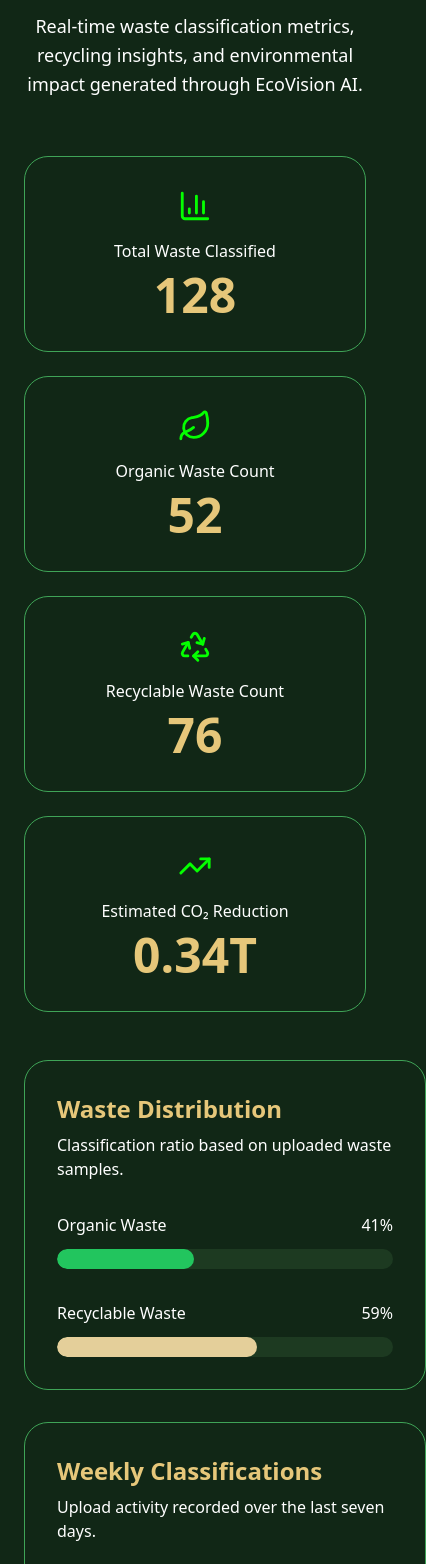
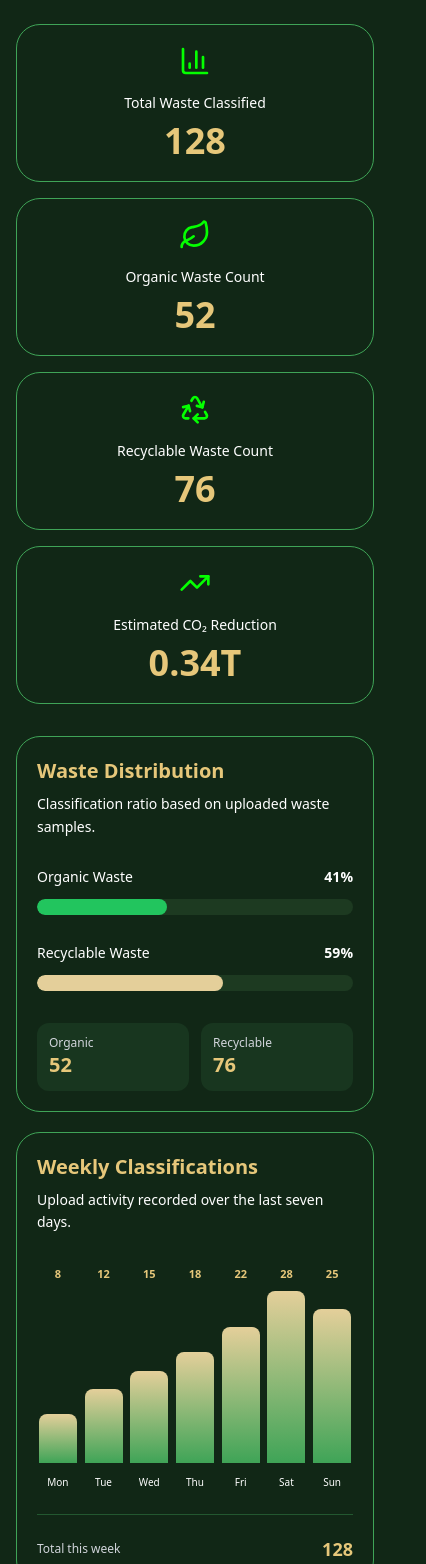
Before and after one commit to Subham-Das1/Eco-Vision, a React (Create React App) app in the folder frontend/: page / in a window 390 px wide. Shown: the part 2409-3973 px from the top of the page, 426 px wide, since content can reach past the window. Built offline with nearby package versions, Linux system fonts and the light colour scheme.

Commit message:
Refactor Analytics component and improve layout
Refactor Analytics component for improved readability and performance. Introduce AnimatedCount function for animation effects and update layout for better responsiveness.

```diff
--- a/frontend/src/components/Analytics.jsx
+++ b/frontend/src/components/Analytics.jsx
@@ -8,8 +8,32 @@ import {
   Brain,
   Lightbulb,
 } from "lucide-react";
+
 import CountUp from "react-countup";
 import { useInView } from "react-intersection-observer";
+
+// Animated Counter
+function AnimatedCount({ end, decimals = 0, suffix = "" }) {
+  const { ref, inView } = useInView({
+    triggerOnce: true,
+    threshold: 0,
+  });
+
+  return (
+    <span ref={ref} className="tabular-nums">
+      {inView ? (
+        <CountUp
+          end={end}
+          decimals={decimals}
+          duration={2.5}
+          suffix={suffix}
+        />
+      ) : (
+        end.toFixed(decimals) + suffix
+      )}
+    </span>
+  );
+}
 
 function Analytics() {
   const organic = 52;
@@ -19,304 +43,337 @@ function Analytics() {
   const weeklyData = [8, 12, 15, 18, 22, 28, 25];
   const days = ["Mon", "Tue", "Wed", "Thu", "Fri", "Sat", "Sun"];
 
-  const { ref, inView } = useInView({
-    triggerOnce: true,
-    threshold: 0.3,
-    });
+  const maxWeeklyValue = Math.max(...weeklyData);
 
-    const AnimatedCount = ({
-    end,
-    decimals = 0,
-    suffix = "",
-    }) =>
-    inView ? (
-        <CountUp
-        end={end}
-        decimals={decimals}
-        duration={2.5}
-        suffix={suffix}
-        />
-    ) : (
-        <>
-        {(0).toFixed(decimals)}
-        {suffix}
-        </>
-    );
+  const organicPercentage = Math.round((organic / total) * 100);
+  const recyclablePercentage = Math.round((recyclable / total) * 100);
 
   return (
     <section
-        ref={ref}
-        id="analytics"
-        className="w-full flex items-center justify-center px-6 py-24"
+      id="analytics"
+      className="w-full flex justify-center px-4 sm:px-6 py-16 sm:py-24 overflow-hidden"
     >
-      <div className="w-full max-w-6xl">
+      <div className="w-full max-w-6xl min-w-0">
+
         {/* Heading */}
-        <div className="text-center">
-          <h2 className="text-5xl font-bold text-[#e6c77a]">
+        <div className="text-center px-2">
+          <h2 className="text-3xl sm:text-4xl lg:text-5xl font-bold text-[#e6c77a]">
             Public Analytics
           </h2>
 
-          <p className="mt-5 text-lg text-[#ffffff] max-w-3xl mx-auto leading-relaxed">
+          <p className="mt-4 sm:mt-5 text-sm sm:text-lg text-white max-w-3xl mx-auto leading-relaxed">
             Real-time waste classification metrics, recycling insights,
             and environmental impact generated through EcoVision AI.
           </p>
         </div>
 
         {/* Statistics Cards */}
-        <div className="grid md:grid-cols-2 xl:grid-cols-4 gap-6 mt-14">
-          <div className="border border-[#3fa457] rounded-3xl p-8 text-center">
-            <BarChart3
-              size={34}
-              className="mx-auto text-[#04ff00]"
-            />
+        <div className="grid grid-cols-1 sm:grid-cols-2 xl:grid-cols-4 gap-4 sm:gap-6 mt-10 sm:mt-14">
 
-            <p className="mt-4 text-[#ffffff]">
+          {/* Total Waste */}
+          <div className="min-w-0 border border-[#3fa457] rounded-3xl p-5 sm:p-8 text-center">
+            <BarChart3 size={32} className="mx-auto text-[#04ff00]" />
+
+            <p className="mt-4 text-sm sm:text-base text-white">
               Total Waste Classified
             </p>
 
-            <h3 className="mt-2 text-5xl font-bold text-[#e6c77a]">
-              <AnimatedCount end={128} duration={2.5} />
+            <h3 className="mt-2 text-4xl sm:text-5xl font-bold text-[#e6c77a]">
+              <AnimatedCount end={128} />
             </h3>
           </div>
 
-          <div className="border border-[#3fa457] rounded-3xl p-8 text-center">
-            <Leaf
-              size={34}
-              className="mx-auto text-[#04ff00]"
-            />
+          {/* Organic Waste */}
+          <div className="min-w-0 border border-[#3fa457] rounded-3xl p-5 sm:p-8 text-center">
+            <Leaf size={32} className="mx-auto text-[#04ff00]" />
 
-            <p className="mt-4 text-[#ffffff]">
+            <p className="mt-4 text-sm sm:text-base text-white">
               Organic Waste Count
             </p>
 
-            <h3 className="mt-2 text-5xl font-bold text-[#e6c77a]">
-              <AnimatedCount end={52} duration={2.5} />
+            <h3 className="mt-2 text-4xl sm:text-5xl font-bold text-[#e6c77a]">
+              <AnimatedCount end={52} />
             </h3>
           </div>
 
-          <div className="border border-[#3fa457] rounded-3xl p-8 text-center">
-            <Recycle
-              size={34}
-              className="mx-auto text-[#04ff00]"
-            />
+          {/* Recyclable Waste */}
+          <div className="min-w-0 border border-[#3fa457] rounded-3xl p-5 sm:p-8 text-center">
+            <Recycle size={32} className="mx-auto text-[#04ff00]" />
 
-            <p className="mt-4 text-[#ffffff]">
+            <p className="mt-4 text-sm sm:text-base text-white">
               Recyclable Waste Count
             </p>
 
-            <h3 className="mt-2 text-5xl font-bold text-[#e6c77a]">
-              <AnimatedCount end={76} duration={2.5} />
+            <h3 className="mt-2 text-4xl sm:text-5xl font-bold text-[#e6c77a]">
+              <AnimatedCount end={76} />
             </h3>
           </div>
 
-          <div className="border border-[#3fa457] rounded-3xl p-8 text-center">
-            <TrendingUp
-              size={34}
-              className="mx-auto text-[#04ff00]"
-            />
+          {/* CO2 Reduction */}
+          <div className="min-w-0 border border-[#3fa457] rounded-3xl p-5 sm:p-8 text-center">
+            <TrendingUp size={32} className="mx-auto text-[#04ff00]" />
 
-            <p className="mt-4 text-[#ffffff]">
+            <p className="mt-4 text-sm sm:text-base text-white">
               Estimated CO₂ Reduction
             </p>
 
-            <h3 className="mt-2 text-5xl font-bold text-[#e6c77a]">
-              <AnimatedCount end={0.34} decimals={2} duration={2.5} suffix="T" />
+            <h3 className="mt-2 text-4xl sm:text-5xl font-bold text-[#e6c77a]">
+              <AnimatedCount end={0.34} decimals={2} suffix="T" />
             </h3>
           </div>
+
         </div>
 
         {/* Charts Section */}
-        <div className="grid lg:grid-cols-2 gap-8 mt-12">
+        <div className="grid grid-cols-1 lg:grid-cols-2 gap-5 sm:gap-8 mt-8 sm:mt-12">
+
           {/* Waste Distribution */}
-          <div className="border border-[#3fa457] rounded-3xl p-8">
-            <h3 className="text-2xl font-semibold text-[#e6c77a]">
+          <div className="min-w-0 w-full border border-[#3fa457] rounded-3xl p-5 sm:p-7 lg:p-8">
+
+            <h3 className="text-xl sm:text-2xl font-semibold text-[#e6c77a]">
               Waste Distribution
             </h3>
 
-            <p className="text-[#ffffff] mt-2">
+            <p className="text-sm sm:text-base text-white mt-2 leading-relaxed">
               Classification ratio based on uploaded waste samples.
             </p>
 
-            <div className="mt-8">
-              <div className="flex justify-between text-[#ffffff] mb-3">
+            {/* Organic Waste */}
+            <div className="mt-7 sm:mt-8">
+              <div className="flex justify-between items-center flex-wrap gap-2 text-white text-sm sm:text-base mb-3">
                 <span>Organic Waste</span>
-                <span>
-                  {Math.round((organic / total) * 100)}%
+
+                <span className="font-semibold tabular-nums">
+                  {organicPercentage}%
                 </span>
               </div>
 
-              <div className="w-full h-5 bg-[#1d3a21] rounded-full overflow-hidden">
+              <div className="w-full h-4 sm:h-5 bg-[#1d3a21] rounded-full overflow-hidden">
                 <div
-                  className="h-full bg-green-500 rounded-full"
-                  style={{
-                    width: `${(organic / total) * 100}%`,
-                  }}
+                  className="h-full bg-green-500 rounded-full transition-all duration-1000"
+                  style={{ width: `${organicPercentage}%` }}
                 />
               </div>
             </div>
 
-            <div className="mt-8">
-              <div className="flex justify-between text-[#ffffff] mb-3">
+            {/* Recyclable Waste */}
+            <div className="mt-7 sm:mt-8">
+              <div className="flex justify-between items-center flex-wrap gap-2 text-white text-sm sm:text-base mb-3">
                 <span>Recyclable Waste</span>
-                <span>
-                  {Math.round((recyclable / total) * 100)}%
+
+                <span className="font-semibold tabular-nums">
+                  {recyclablePercentage}%
                 </span>
               </div>
 
-              <div className="w-full h-5 bg-[#1d3a21] rounded-full overflow-hidden">
+              <div className="w-full h-4 sm:h-5 bg-[#1d3a21] rounded-full overflow-hidden">
                 <div
-                  className="h-full bg-[#e4cf9a] rounded-full"
-                  style={{
-                    width: `${(recyclable / total) * 100}%`,
-                  }}
+                  className="h-full bg-[#e4cf9a] rounded-full transition-all duration-1000"
+                  style={{ width: `${recyclablePercentage}%` }}
                 />
               </div>
             </div>
+
+            {/* Distribution Summary */}
+            <div className="grid grid-cols-2 gap-3 mt-8">
+              <div className="bg-[#18361f] rounded-xl p-3 sm:p-4">
+                <p className="text-xs sm:text-sm text-gray-300">
+                  Organic
+                </p>
+
+                <p className="text-xl sm:text-2xl font-bold text-[#e6c77a]">
+                  {organic}
+                </p>
+              </div>
+
+              <div className="bg-[#18361f] rounded-xl p-3 sm:p-4">
+                <p className="text-xs sm:text-sm text-gray-300">
+                  Recyclable
+                </p>
+
+                <p className="text-xl sm:text-2xl font-bold text-[#e6c77a]">
+                  {recyclable}
+                </p>
+              </div>
+            </div>
+
           </div>
 
-          {/* Weekly Activity */}
-          <div className="border border-[#3fa457] rounded-3xl p-8">
-            <h3 className="text-2xl font-semibold text-[#e6c77a]">
+          {/* Weekly Classifications */}
+          <div className="min-w-0 w-full border border-[#3fa457] rounded-3xl p-5 sm:p-7 lg:p-8">
+
+            <h3 className="text-xl sm:text-2xl font-semibold text-[#e6c77a]">
               Weekly Classifications
             </h3>
 
-            <p className="text-[#ffffff] mt-2">
+            <p className="text-sm sm:text-base text-white mt-2 leading-relaxed">
               Upload activity recorded over the last seven days.
             </p>
 
-            <div className="flex items-end justify-between h-72 mt-10">
-              {weeklyData.map((value, index) => (
-                <div
-                  key={index}
-                  className="flex flex-col items-center"
-                >
-                  <div
-                    className="w-12 rounded-t-xl bg-gradient-to-t from-[#3fa457] to-[#e4cf9a]"
-                    style={{
-                      height: `${value * 6}px`,
-                    }}
-                  />
+            {/* Weekly Chart */}
+            <div className="w-full mt-8 sm:mt-10">
+              <div className="grid grid-cols-7 gap-1 sm:gap-3 h-56 sm:h-64">
 
-                  <span className="mt-3 text-[#ffffff] text-sm">
-                    {days[index]}
-                  </span>
-                </div>
-              ))}
+                {weeklyData.map((value, index) => {
+                  const barHeight = (value / maxWeeklyValue) * 100;
+
+                  return (
+                    <div
+                      key={days[index]}
+                      className="min-w-0 h-full flex flex-col items-center justify-end"
+                    >
+                      {/* Value */}
+                      <span className="text-[11px] sm:text-sm font-semibold text-[#e6c77a] mb-2">
+                        {value}
+                      </span>
+
+                      {/* Bar */}
+                      <div className="w-full flex-1 flex items-end justify-center">
+                        <div
+                          className="
+                            w-full max-w-[38px]
+                            rounded-t-lg sm:rounded-t-xl
+                            bg-gradient-to-t
+                            from-[#3fa457]
+                            to-[#e4cf9a]
+                            transition-all duration-1000
+                          "
+                          style={{
+                            height: `${barHeight}%`,
+                            minHeight: "8px",
+                          }}
+                        />
+                      </div>
+
+                      {/* Day */}
+                      <span className="mt-3 text-[10px] sm:text-sm text-white">
+                        {days[index]}
+                      </span>
+                    </div>
+                  );
+                })}
+
+              </div>
             </div>
+
+            {/* Weekly Summary */}
+            <div className="mt-6 pt-5 border-t border-[#3fa457]/40 flex justify-between items-center gap-3">
+              <span className="text-xs sm:text-sm text-gray-300">
+                Total this week
+              </span>
+
+              <span className="text-lg sm:text-xl font-bold text-[#e6c77a]">
+                {weeklyData.reduce((sum, value) => sum + value, 0)}
+              </span>
+            </div>
+
           </div>
         </div>
 
         {/* Environmental Impact */}
-        <div className="mt-12 border border-[#3fa457] rounded-3xl p-10">
-          <h3 className="text-3xl font-semibold text-[#e6c77a]">
+        <div className="mt-8 sm:mt-12 border border-[#3fa457] rounded-3xl p-5 sm:p-8 lg:p-10">
+
+          <h3 className="text-2xl sm:text-3xl font-semibold text-[#e6c77a]">
             Environmental Impact
           </h3>
 
-          <p className="text-[#ffffff] mt-3 max-w-3xl">
+          <p className="text-sm sm:text-base text-white mt-3 max-w-3xl leading-relaxed">
             Every classified waste item contributes to smarter
             disposal decisions and supports sustainable waste
             management practices.
           </p>
 
-          <div className="grid md:grid-cols-3 gap-6 mt-8">
-            <div className="bg-[#18361f] rounded-2xl p-6">
-              <TreePine
-                size={28}
-                className="text-[#04ff00]"
-              />
+          <div className="grid grid-cols-1 sm:grid-cols-2 md:grid-cols-3 gap-4 sm:gap-6 mt-7 sm:mt-8">
 
-              <p className="mt-4 text-[#ffffff]">
+            {/* Trees Saved */}
+            <div className="min-w-0 bg-[#18361f] rounded-2xl p-5 sm:p-6">
+              <TreePine size={28} className="text-[#04ff00]" />
+
+              <p className="mt-4 text-sm sm:text-base text-white">
                 Trees Equivalent Saved
               </p>
 
-              <h4 className="text-4xl font-bold text-[#e6c77a] mt-2">
-                <AnimatedCount end={12} duration={2}  />
+              <h4 className="text-3xl sm:text-4xl font-bold text-[#e6c77a] mt-2">
+                <AnimatedCount end={12} />
               </h4>
             </div>
 
-            <div className="bg-[#18361f] rounded-2xl p-6">
-              <Factory
-                size={28}
-                className="text-[#04ff00]"
-              />
+            {/* CO2 Reduction */}
+            <div className="min-w-0 bg-[#18361f] rounded-2xl p-5 sm:p-6">
+              <Factory size={28} className="text-[#04ff00]" />
 
-              <p className="mt-4 text-[#ffffff]">
+              <p className="mt-4 text-sm sm:text-base text-white">
                 CO₂ Reduction
               </p>
 
-              <h4 className="text-4xl font-bold text-[#e6c77a] mt-2">
-                <AnimatedCount end={0.34} decimals={2} duration={2.5} suffix="T" />
+              <h4 className="text-3xl sm:text-4xl font-bold text-[#e6c77a] mt-2">
+                <AnimatedCount end={0.34} decimals={2} suffix="T" />
               </h4>
             </div>
 
-            <div className="bg-[#18361f] rounded-2xl p-6">
-              <Recycle
-                size={28}
-                className="text-[#04ff00]"
-              />
+            {/* Recycling Efficiency */}
+            <div className="min-w-0 bg-[#18361f] rounded-2xl p-5 sm:p-6">
+              <Recycle size={28} className="text-[#04ff00]" />
 
-              <p className="mt-4 text-[#ffffff]">
+              <p className="mt-4 text-sm sm:text-base text-white">
                 Recycling Efficiency
               </p>
 
-              <h4 className="text-4xl font-bold text-[#e6c77a] mt-2">
-                <AnimatedCount
-                end={59}
-                duration={2.5}
-                suffix="%"
-                />
+              <h4 className="text-3xl sm:text-4xl font-bold text-[#e6c77a] mt-2">
+                <AnimatedCount end={59} suffix="%" />
               </h4>
             </div>
+
           </div>
         </div>
 
         {/* AI Insights */}
-        <div className="mt-12 border border-[#3fa457] rounded-3xl p-10">
-          <h3 className="text-3xl font-semibold text-[#e6c77a]">
+        <div className="mt-8 sm:mt-12 border border-[#3fa457] rounded-3xl p-5 sm:p-8 lg:p-10">
+
+          <h3 className="text-2xl sm:text-3xl font-semibold text-[#e6c77a]">
             AI Classification Insights
           </h3>
 
-          <p className="text-[#ffffff] mt-3">
+          <p className="text-sm sm:text-base text-white mt-3 leading-relaxed">
             Key observations generated from current classification
             trends and waste distribution patterns.
           </p>
 
-          <div className="grid lg:grid-cols-2 gap-6 mt-8">
-            <div className="bg-[#18361f] rounded-2xl p-6">
-              <Brain
-                className="text-[#04ff00]"
-                size={28}
-              />
+          <div className="grid grid-cols-1 lg:grid-cols-2 gap-4 sm:gap-6 mt-7 sm:mt-8">
 
-              <h4 className="mt-4 text-xl font-semibold text-[#e6c77a]">
+            {/* Common Category */}
+            <div className="min-w-0 bg-[#18361f] rounded-2xl p-5 sm:p-6">
+              <Brain className="text-[#04ff00]" size={28} />
+
+              <h4 className="mt-4 text-lg sm:text-xl font-semibold text-[#e6c77a]">
                 Most Common Category
               </h4>
 
-              <p className="mt-3 text-[#ffffff] leading-relaxed">
+              <p className="mt-3 text-sm sm:text-base text-white leading-relaxed">
                 Recyclable waste currently represents the
                 majority of uploaded samples, indicating strong
                 potential for material recovery and reuse.
               </p>
             </div>
 
-            <div className="bg-[#18361f] rounded-2xl p-6">
-              <Lightbulb
-                className="text-[#04ff00]"
-                size={28}
-              />
+            {/* Recommendation */}
+            <div className="min-w-0 bg-[#18361f] rounded-2xl p-5 sm:p-6">
+              <Lightbulb className="text-[#04ff00]" size={28} />
 
-              <h4 className="mt-4 text-xl font-semibold text-[#e6c77a]">
+              <h4 className="mt-4 text-lg sm:text-xl font-semibold text-[#e6c77a]">
                 Sustainability Recommendation
               </h4>
 
-              <p className="mt-3 text-[#ffffff] leading-relaxed">
+              <p className="mt-3 text-sm sm:text-base text-white leading-relaxed">
                 Improving waste segregation at the source can
                 increase recycling efficiency and reduce the
                 volume of waste sent to landfills.
               </p>
             </div>
+
           </div>
         </div>
+
       </div>
     </section>
   );
```
